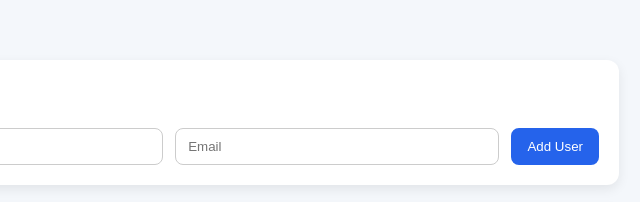
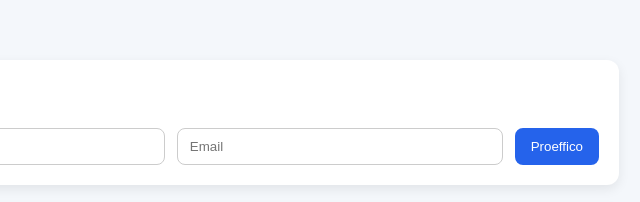
Before and after one commit to vipul1235677888/node-mysql-project, a website: page public/index.html in a window 1280 px wide. Shown: the top 202 px of the page, 421-1061 px from the left. Drawn offline with Linux system fonts and the light colour scheme; no server answers.

Commit message:
Change button text from 'Add User' to 'Proeffico'

```diff
--- a/public/index.html
+++ b/public/index.html
@@ -66,7 +66,7 @@
       <form id="userForm">
         <input type="text" id="name" placeholder="Name" required />
         <input type="email" id="email" placeholder="Email" required />
-        <button type="submit">Add User</button>
+        <button type="submit">Proeffico</button>
       </form>
       <div id="message"></div>
     </div>
```
